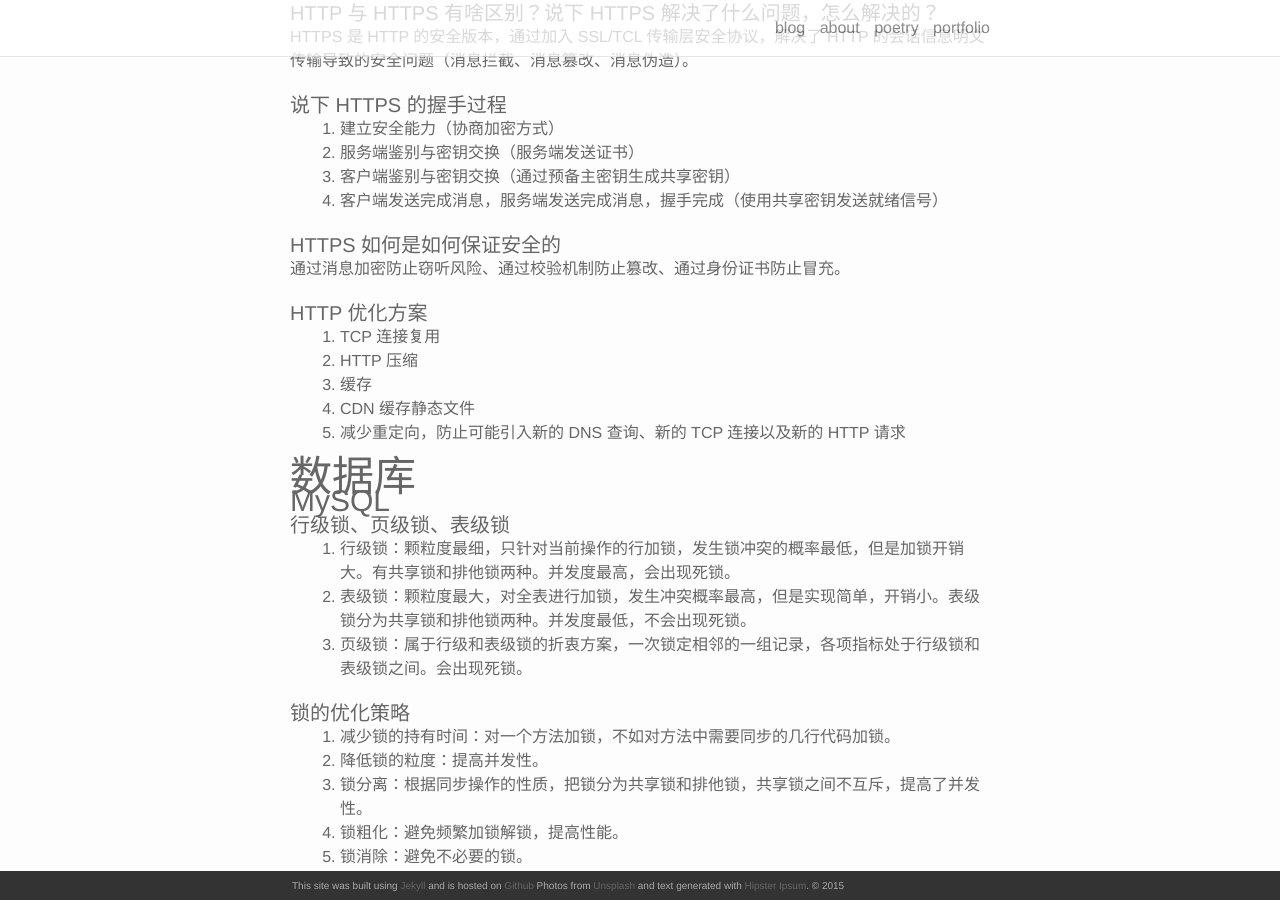
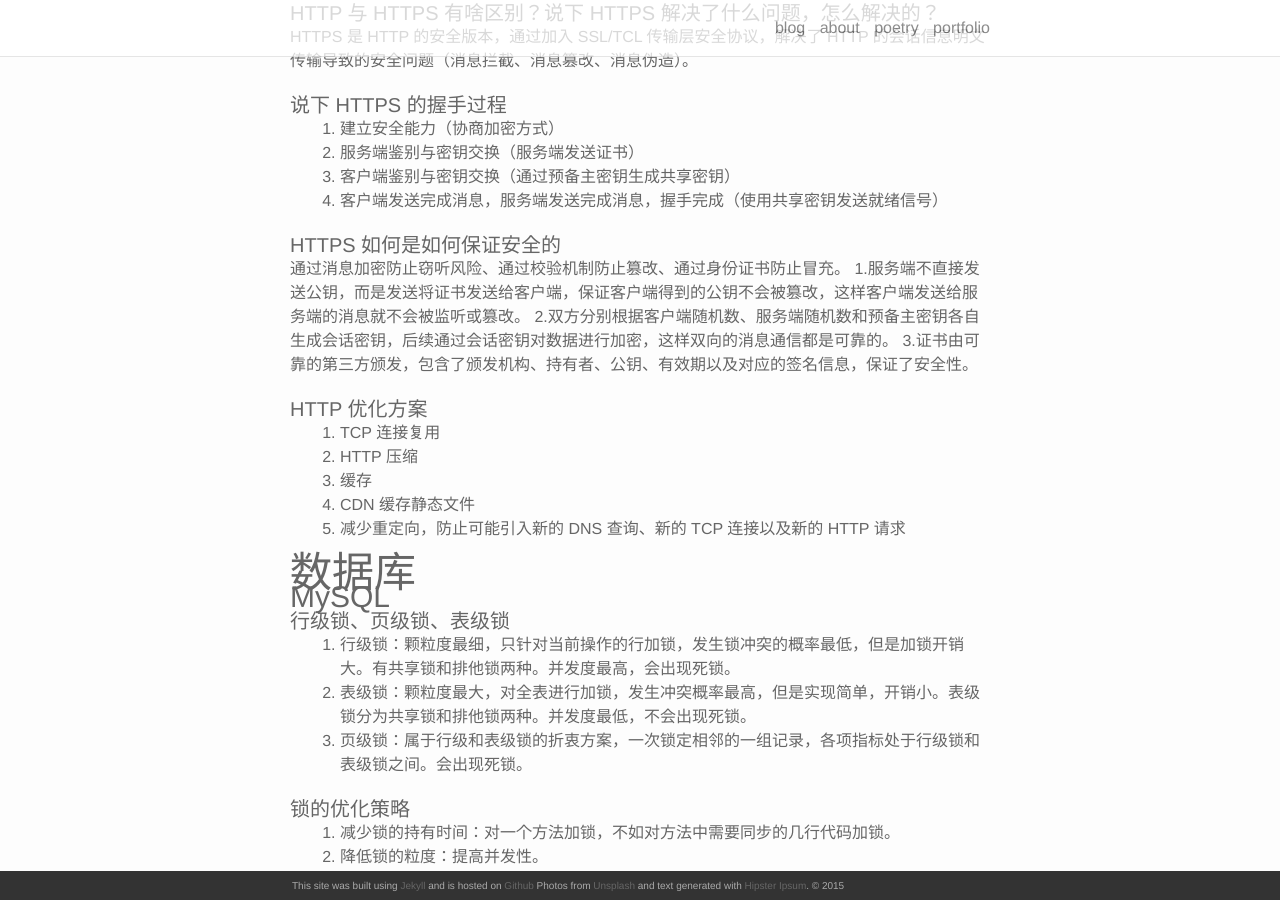
Before and after one commit to akmissxt/blog, a Jekyll site: the page built from _posts/2021-04-05-面试复习.markdown, in a window 1280 px wide and 900 px high, scrolled down 2384 px. Built offline with Jekyll 4.4.1, drawn with Linux system fonts in a browser that asks for light colours; nearby versions of some CDN libraries; our own code applies the rules of GitHub Pages for plain Markdown files.

Commit message:
update(面试复习): HTTPS 如何保证安全

```diff
--- a/_posts/2021-04-05-面试复习.markdown
+++ b/_posts/2021-04-05-面试复习.markdown
@@ -88,6 +88,9 @@ HTTPS 是 HTTP 的安全版本，通过加入 SSL/TCL 传输层安全协议，
 
 #### HTTPS 如何是如何保证安全的
 通过消息加密防止窃听风险、通过校验机制防止篡改、通过身份证书防止冒充。
+1.服务端不直接发送公钥，而是发送将证书发送给客户端，保证客户端得到的公钥不会被篡改，这样客户端发送给服务端的消息就不会被监听或篡改。
+2.双方分别根据客户端随机数、服务端随机数和预备主密钥各自生成会话密钥，后续通过会话密钥对数据进行加密，这样双向的消息通信都是可靠的。
+3.证书由可靠的第三方颁发，包含了颁发机构、持有者、公钥、有效期以及对应的签名信息，保证了安全性。
 
 #### HTTP 优化方案
 1. TCP 连接复用
```
